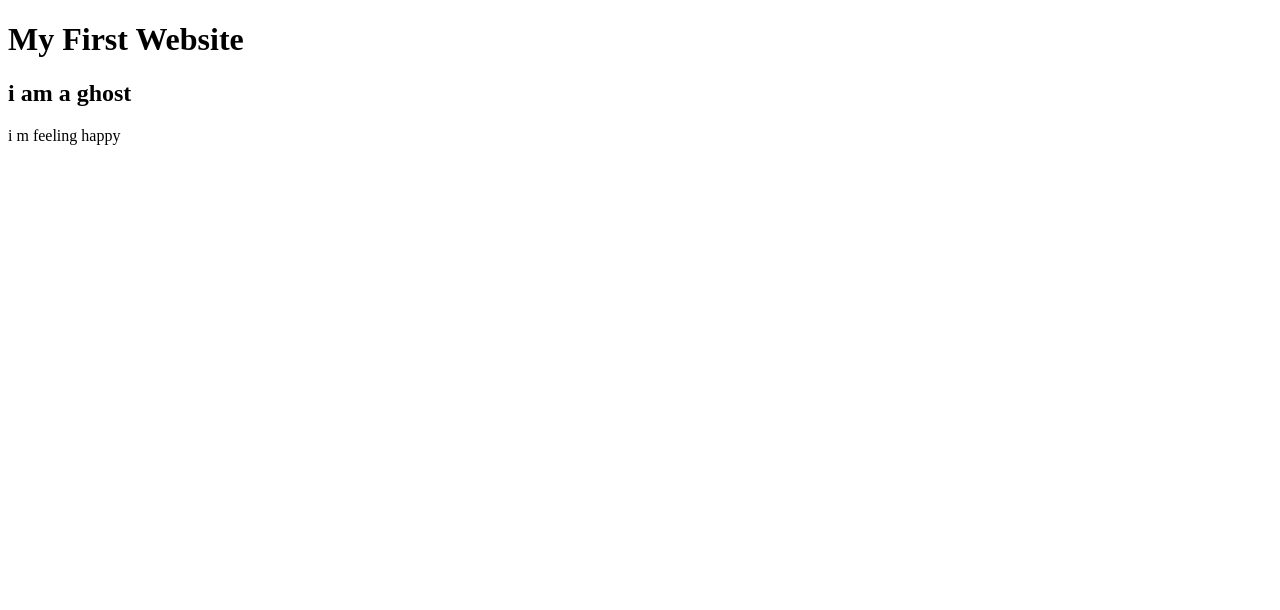
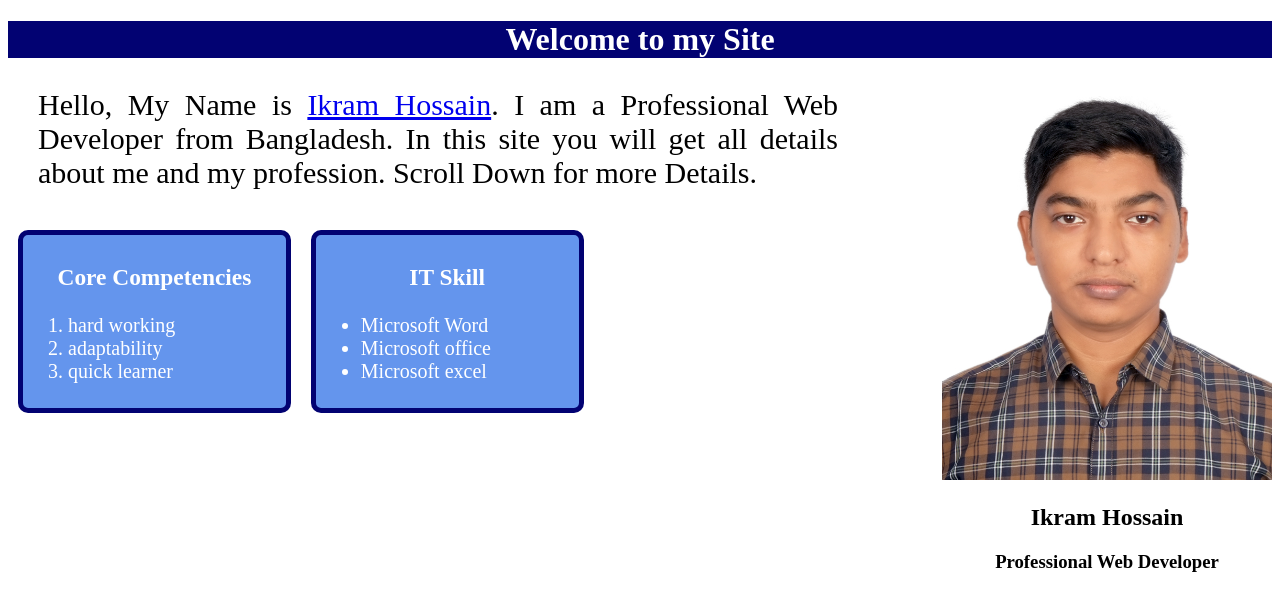
Before and after one commit to ikramhossain/my-first-website, a plain HTML site: page index.html in a window 1280 px wide. Drawn offline with Linux system fonts and the light colour scheme.

Commit message:
new site

```diff
--- a/index.html
+++ b/index.html
@@ -3,11 +3,55 @@
 <head>
     <meta charset="UTF-8">
     <meta name="viewport" content="width=device-width, initial-scale=1.0">
-    <title>Document</title>
+    <title>Test Profile</title>
+    <style>
+        h1{text-align: center;
+        color: white;
+        background-color: #020272;
+        }
+        #profilepic{float: right;
+        text-align: center;}
+        p{font-size: 30px;
+        text-align: justify;
+        width: 800px;
+        margin-left: 30px;}
+        .skill{font-size: 20px;
+        width: 20%;
+        float: left;
+        margin-left: 60px;
+        border: 5px solid #020272;
+        border-radius: 10px;
+        margin: 10px;
+        padding: 5px;
+        background-color: cornflowerblue;
+        color: white;}
+        h3{text-align: center;}
+        img{width: 330px; height: 400px;}
+    </style>
 </head>
 <body>
-    <h1>My First Website</h1>
-    <h2>i am a ghost</h2>
-    <p>i m feeling happy</p>
+    <h1>Welcome to my Site</h1>
+    <div id="profilepic">
+        <img src="Ikram.jpg" >
+        <h2>Ikram Hossain</h2>
+        <h3>Professional Web Developer</h3>
+    </div>
+    <p>Hello, My Name is <a href="https://www.linkedin.com/in/ikram-hossain-0121a935">Ikram Hossain</a>. I am a Professional Web Developer from Bangladesh. In this site you will get all details about me and my profession. Scroll Down for more Details.</p>
+    <div class="skill">
+    <h3>Core Competencies</h3>
+<ol>
+    <li>hard working</li>
+    <li>adaptability</li>
+    <li>quick learner</li>
+</ol>
+    </div>
+    <div class="skill">
+<h3>IT Skill</h3>
+<ul>
+    <li>Microsoft Word</li>
+    <li>Microsoft office</li>
+    <li>Microsoft excel</li>
+</ul>
+</div>
 </body>
 </html>
```
Also changed, not shown: Ikram.jpg (added).
